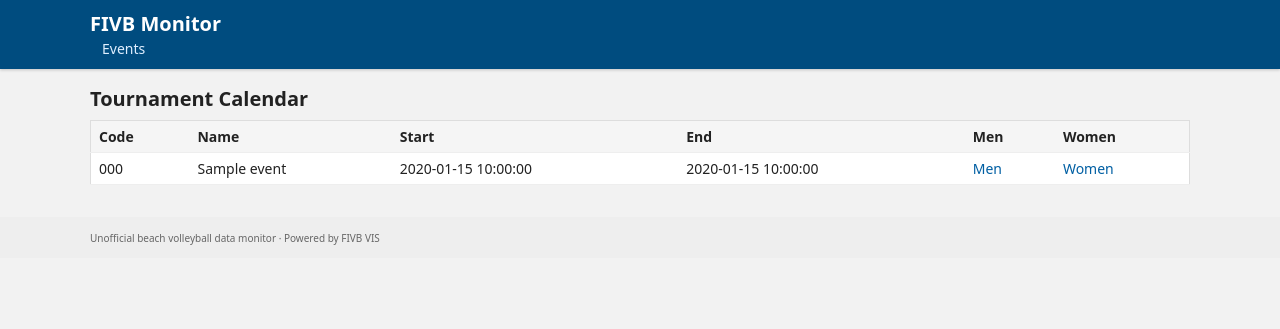
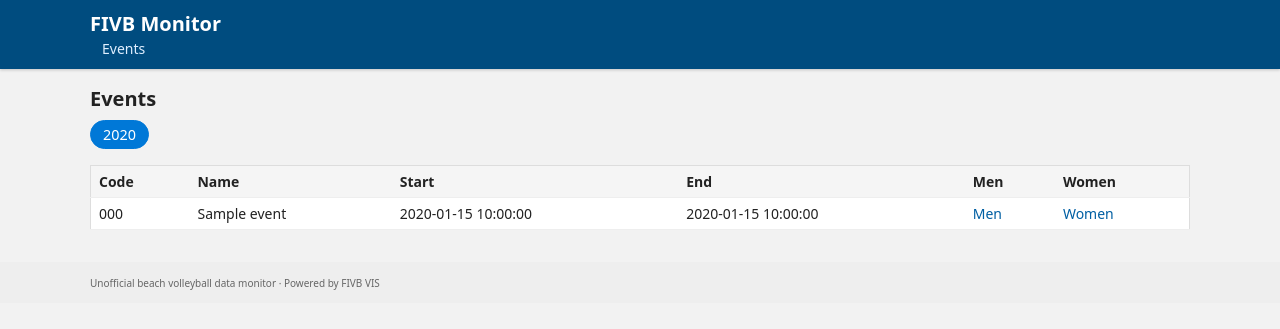
Before and after one commit to PetLahev/fivb-monitor, a FastAPI app: page /?year=2020 in a window 1280 px wide. Shown: the top 329 px of the page. Run offline with FastAPI, Linux system fonts and the light colour scheme; a database or web service that is not in the repository returns one stand-in record (values such as "Sample title"); some libraries are stand-ins or nearby versions.

Commit message:
Added years switch

```diff
--- a/main.py
+++ b/main.py
@@ -45,20 +45,57 @@ def db():
     return psycopg2.connect(url, cursor_factory=psycopg2.extras.DictCursor)
 
 @app.get("/", response_class=HTMLResponse)
-def homepage(request: Request):
-    sql = """
-    SELECT e.event_id, e.fivb_event_no, e.code, e.name, e.start_date, e.end_date,
-           MAX(t.fivb_tournament_no) FILTER (WHERE t.gender='M') AS men_no,
-           MAX(t.fivb_tournament_no) FILTER (WHERE t.gender='W') AS women_no
-    FROM event e
-    LEFT JOIN tournament t ON t.event_id = e.event_id
-    GROUP BY e.event_id
-    ORDER BY e.start_date DESC, e.event_id DESC
-    """
+def homepage(request: Request, year: int | None = None):
     with db() as conn, conn.cursor() as cur:
-        cur.execute(sql)
+        # 1) get available years
+        cur.execute("""
+            SELECT DISTINCT EXTRACT(YEAR FROM start_date)::int AS year
+            FROM event
+            ORDER BY year DESC;
+        """)
+        year_rows = cur.fetchall()
+        years = [r["year"] for r in year_rows]
+
+        if not years:
+            # no data – just empty page
+            return templates.TemplateResponse(
+                "index.html",
+                {
+                    "request": request,
+                    "events": [],
+                    "years": [],
+                    "current_year": None,
+                },
+            )
+
+        # 2) get current_year
+        if year is None:
+            current_year = years[0]
+        else:
+            current_year = year if year in years else years[0]
+
+        # 3) events for current_year
+        cur.execute("""
+            SELECT e.event_id, e.fivb_event_no, e.code, e.name, e.start_date, e.end_date,
+                   MAX(t.fivb_tournament_no) FILTER (WHERE t.gender='M') AS men_no,
+                   MAX(t.fivb_tournament_no) FILTER (WHERE t.gender='W') AS women_no
+            FROM event e
+            LEFT JOIN tournament t ON t.event_id = e.event_id
+            WHERE EXTRACT(YEAR FROM e.start_date)::int = %s
+            GROUP BY e.event_id
+            ORDER BY e.start_date DESC, e.event_id DESC;
+        """, (current_year,))
         rows = cur.fetchall()
-    return templates.TemplateResponse("index.html", {"request": request, "events": rows})
+
+        return templates.TemplateResponse(
+        "index.html",
+        {
+            "request": request,
+            "events": rows,
+            "years": years,
+            "current_year": current_year,
+        },
+    )
 
 @app.get("/tournament/{fivb_no}", response_class=HTMLResponse)
 def tournament_detail(request: Request, fivb_no: int):
--- a/static/style.css
+++ b/static/style.css
@@ -194,3 +194,23 @@ a:hover {
     color: #666;
     margin: 0 0 8px 0;
 }
+
+.year-nav {
+  margin-bottom: 1rem;
+}
+
+.year-pill {
+  display: inline-block;
+  padding: 0.25rem 0.75rem;
+  margin-right: 0.25rem;
+  border-radius: 999px;
+  border: 1px solid #ddd;
+  text-decoration: none;
+  font-size: 0.9rem;
+}
+
+.year-pill.active {
+  background-color: #0078d7;
+  color: #fff;
+  border-color: #0078d7;
+}
--- a/templates/index.html
+++ b/templates/index.html
@@ -1,8 +1,18 @@
 {% extends "base.html" %}
-{% block title %}Events – FIVB Monitor{% endblock %}
+{% block content %}
 
-{% block content %}
-<h2>Tournament Calendar</h2>
+    <h2>Events</h2>
+
+    {% if years %}
+    <nav class="year-nav">
+        {% for y in years %}
+        <a href="/?year={{ y }}"
+            class="year-pill {% if y == current_year %}active{% endif %}">
+            {{ y }}
+        </a>
+        {% endfor %}
+    </nav>
+    {% endif %}
 
     <table class="data-table sortable" role="grid">
         <thead>
```
Lines whose indentation alone changed are shown as unchanged.
